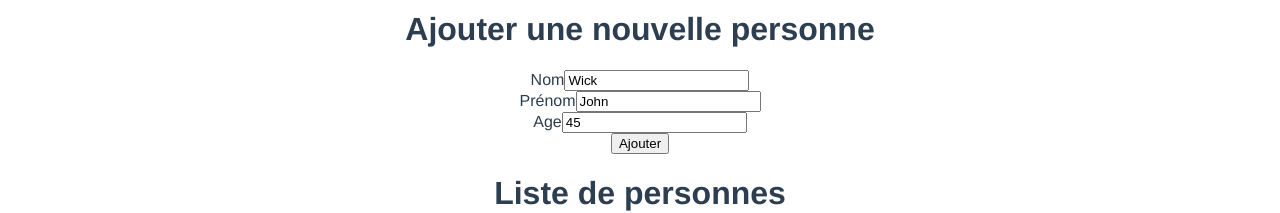
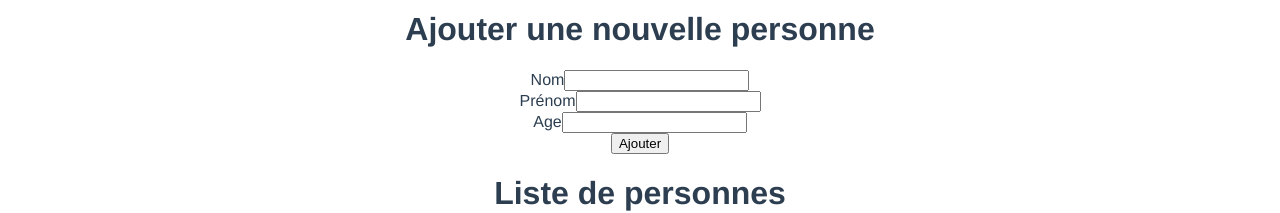
Before and after one commit to Achreftun/formation-vue, a Vue app: page /personne in a window 1280 px wide. Shown: the part 136-349 px from the top of the page. Built offline with nearby package versions, Linux system fonts and the light colour scheme.

Commit message:
avec yup sans schema validation

```diff
--- a/package.json
+++ b/package.json
@@ -11,7 +11,9 @@
   "dependencies": {
     "vee-validate": "^4.12.2",
     "vue": "^3.3.8",
-    "vue-router": "^4.2.5"
+    "vue-router": "^4.2.5",
+    "yup": "^1.3.2",
+    "yup-locales": "^1.2.20"
   },
   "devDependencies": {
     "@vitejs/plugin-vue": "^4.5.0",
--- /dev/null
+++ b/src/components/PersonneAjouter.vue
@@ -0,0 +1,58 @@
+<template >
+    <h1>Ajouter une nouvelle personne</h1>
+    <Form @submit="ajouterPersonne" @invalid-submit="afficherDetails">
+        <div>
+            <label for="nom">Nom</label>
+            <Field type="text" id="nom" name="nom" :rules="validateString" />
+            <ErrorMessage name="nom" />
+        </div>
+        <div>
+            <label for="prenom">Prénom</label>
+            <Field type="text" id="prenom" name="prenom" :rules="validateString" />
+            <ErrorMessage name="prenom" />
+        </div>
+        <div>
+            <label for="age">Age</label>
+            <Field type="number" id="age" name="age" :rules="validateAge" />
+            <ErrorMessage name="age" />
+        </div>
+        <button>
+            Ajouter
+        </button>
+    </Form>
+</template>
+<script>
+import { Field, Form, ErrorMessage } from 'vee-validate'
+import * as yup from 'yup'
+export default {
+    components: {
+        Field, Form, ErrorMessage
+    },
+    data() {
+        return {
+            validateString:
+                yup
+                    .string()
+                    .required((args) => `${args.path} obligatoire`)
+                    .matches(/^[A-Z]{1}/, "Ce champ doit commencer par une amjuscule"),
+            validateAge:
+                yup
+                    .number()
+                    .min(18, (args) => `Valeur min autorisée : ${args.min},mais valeur saisie : ${args.value}`)
+                    .max(150)
+        }
+    },
+    methods: {
+        afficherDetails({ values }) {
+            console.log("invalid-submit");
+            console.log(values);
+        },
+        ajouterPersonne(values, actions) {
+            console.log(values);
+            actions.resetForm()
+        },
+
+    }
+}
+</script>
+<style ></style>
--- a/src/main.js
+++ b/src/main.js
@@ -1,9 +1,19 @@
 import { createApp } from 'vue'
+import { fr } from 'yup-locales'
+import { setLocale } from 'yup'
+import { configure } from 'vee-validate'
+
 import router from './router'
 import './style.css'
 import App from './App.vue'
-import { configure } from 'vee-validate'
+
 import('./validators/min-max.js')
+
+
+
+setLocale(fr)
+
+
 // import HelloWorld from './components/HelloWorld.vue'
 
 configure({
--- a/src/views/PersonneView.vue
+++ b/src/views/PersonneView.vue
@@ -1,5 +1,5 @@
 <template >
-    <PersonneAdd />
+    <PersonneAjouter />
     <h1>Liste de personnes</h1>
     <ul>
         <li v-for="elt in personnes">
@@ -11,12 +11,12 @@
     </ul>
 </template>
 <script>
-import PersonneAdd from '../components/PersonneAdd.vue';
+import PersonneAjouter from '../components/PersonneAjouter.vue';
 
 
 export default {
     components: {
-        PersonneAdd
+        PersonneAjouter
     },
     data() {
         return {
```
Also changed, not shown: 1 other file (tests, documents, lock files or other folders).
